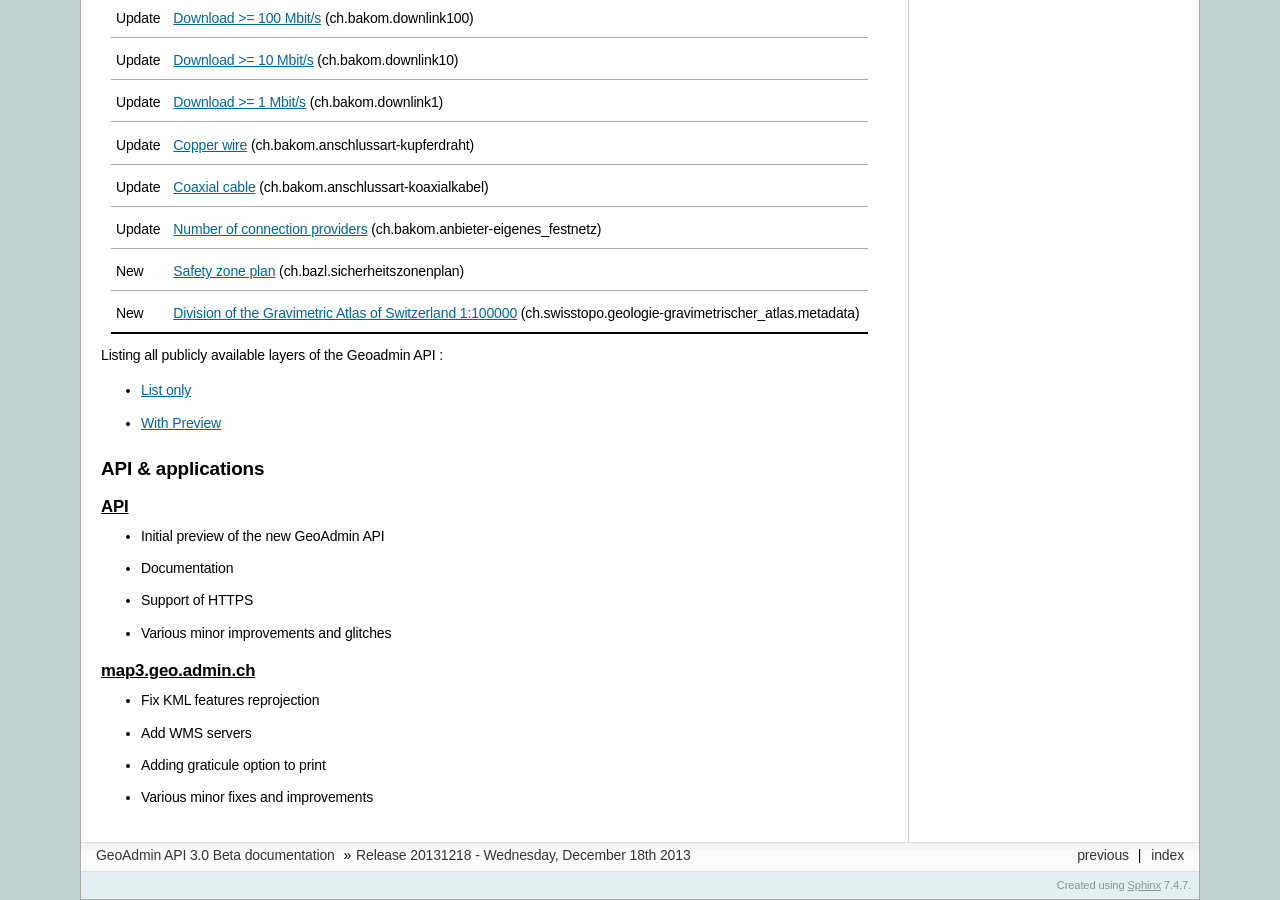
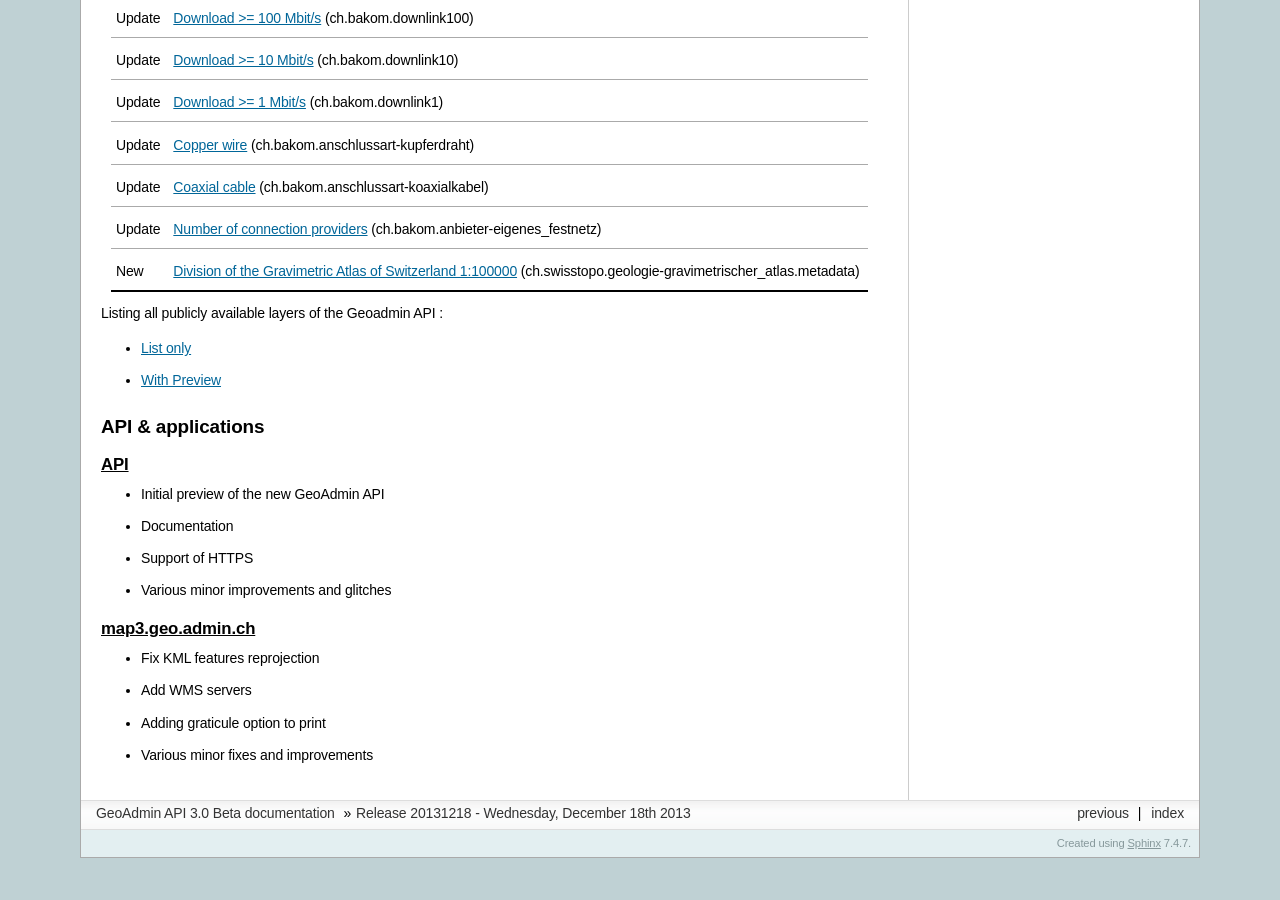
Before and after one commit to swisstopo-test/doc-chsdi3, a Sphinx documentation site: the page built from source/releasenotes/index.rst, in a window 1280 px wide and 900 px high, scrolled down 643 px. Built offline with Sphinx 7.4.7, drawn with Linux system fonts in a browser that asks for light colours; formulas are drawn with MathJax 3; after the commit the page ends 1501 px from its top, so only the background shows below that.

Commit message:
Removing layer not ready for prime time in RE3

```diff
--- a/source/releasenotes/index.rst
+++ b/source/releasenotes/index.rst
@@ -42,8 +42,6 @@ Geodata
 +--------+---------------------------------------------------------------------------------------------------------------------------------------------------------------------------------------------------------+
 | Update | `Number of connection providers <//map3.geo.admin.ch/?layers=ch.bakom.anbieter-eigenes_festnetz>`__ (ch.bakom.anbieter-eigenes_festnetz)                                                                |
 +--------+---------------------------------------------------------------------------------------------------------------------------------------------------------------------------------------------------------+
-| New    | `Safety zone plan <//map3.geo.admin.ch/?layers=ch.bazl.sicherheitszonenplan>`__ (ch.bazl.sicherheitszonenplan)                                                                                          |
-+--------+---------------------------------------------------------------------------------------------------------------------------------------------------------------------------------------------------------+
 | New    | `Division of the Gravimetric Atlas of Switzerland 1:100000 <//map3.geo.admin.ch/?layers=ch.swisstopo.geologie-gravimetrischer_atlas.metadata>`__  (ch.swisstopo.geologie-gravimetrischer_atlas.metadata)|
 +--------+---------------------------------------------------------------------------------------------------------------------------------------------------------------------------------------------------------+
 
```
